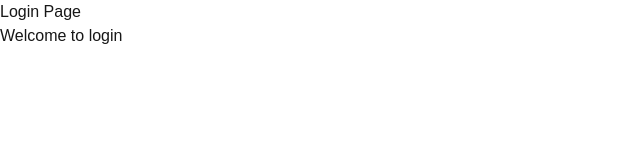
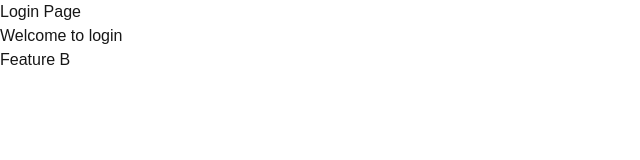
Before and after one commit to payalptoliya416/learn, a Next.js app: page / in a window 1280 px wide. Shown: the top 160 px of the page, without its empty margins (0-640 px from the left). Built offline with nearby package versions, Linux system fonts and the light colour scheme.

Commit message:
add feature B

```diff
--- a/app/page.tsx
+++ b/app/page.tsx
@@ -3,6 +3,7 @@ export default function Home() {
     <>
       <h1>Login Page</h1>
       <p>Welcome to login</p>
+      <h1>Feature B</h1>
     </>
   );
 }
```
